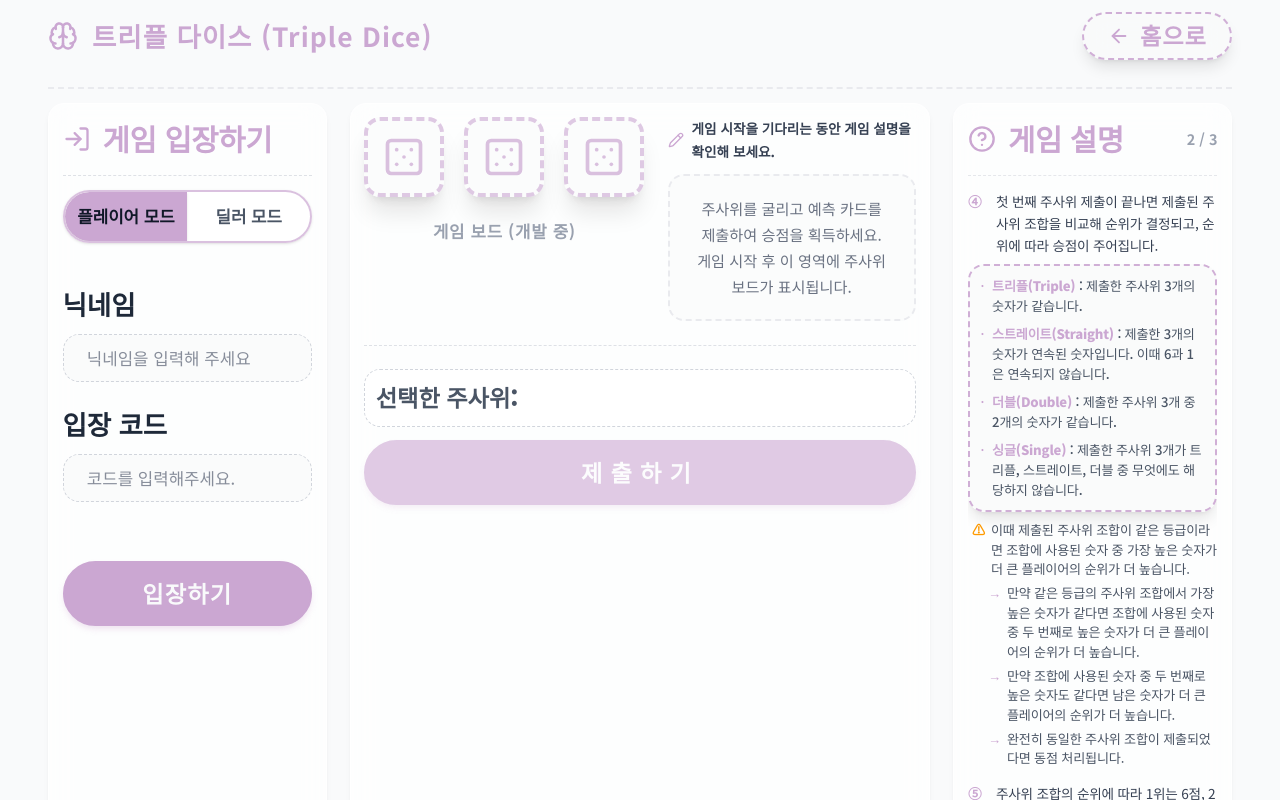
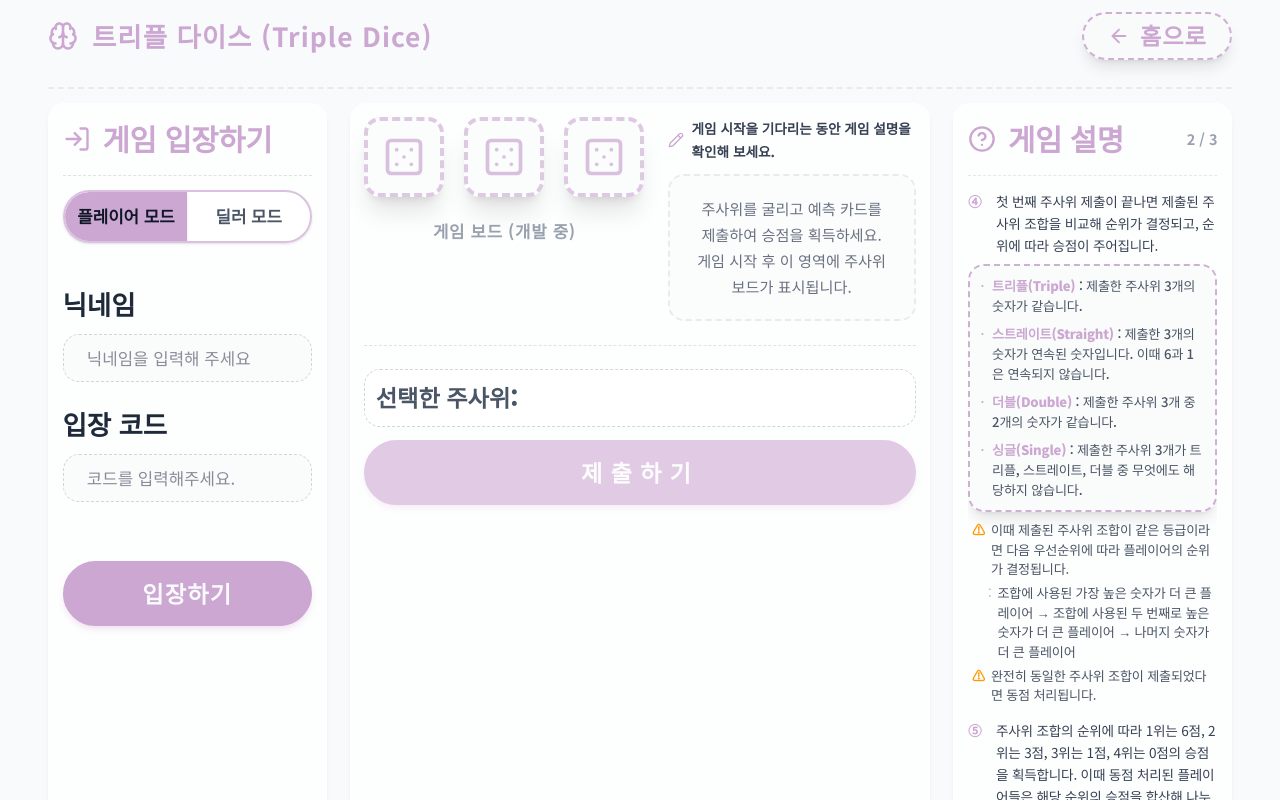
Before and after one commit to rlawlsdnjs78-infinity/infinitymath, a Next.js app: page /triple-dice in a window 1280 px wide. Both pictures are taken after a click on the button "다음". Shown: the top 800 px of the page. Built offline with nearby package versions, Linux system fonts and the light colour scheme; a web font is replaced by a local one.

Commit message:
fix: 트리플 다이스 ④ 동점 처리 규칙 문구 간결화

```diff
--- a/src/app/triple-dice/page.tsx
+++ b/src/app/triple-dice/page.tsx
@@ -436,18 +436,14 @@ export default function TripleDicePage() {
                       <div className="flex flex-col gap-1" style={{ paddingLeft: "0.25rem" }}>
                         <div className="flex items-start gap-1.5 text-gray-600" style={{ fontSize: "0.82rem", lineHeight: "1.5", letterSpacing: "-0.015em" }}>
                           <span className="flex-shrink-0 font-bold text-amber-500 mt-0.5">⚠</span>
-                          <span>이때 제출된 주사위 조합이 같은 등급이라면 조합에 사용된 숫자 중 가장 높은 숫자가 더 큰 플레이어의 순위가 더 높습니다.</span>
+                          <span>이때 제출된 주사위 조합이 같은 등급이라면 다음 우선순위에 따라 플레이어의 순위가 결정됩니다.</span>
                         </div>
                         <div className="flex items-start gap-1.5 text-gray-600" style={{ fontSize: "0.82rem", lineHeight: "1.5", letterSpacing: "-0.015em", paddingLeft: "1rem" }}>
-                          <span className="flex-shrink-0 text-[#CBA7D2] mt-0.5">→</span>
-                          <span>만약 같은 등급의 주사위 조합에서 가장 높은 숫자가 같다면 조합에 사용된 숫자 중 두 번째로 높은 숫자가 더 큰 플레이어의 순위가 더 높습니다.</span>
+                          <span className="flex-shrink-0 text-[#CBA7D2] mt-0.5">:</span>
+                          <span>조합에 사용된 가장 높은 숫자가 더 큰 플레이어 → 조합에 사용된 두 번째로 높은 숫자가 더 큰 플레이어 → 나머지 숫자가 더 큰 플레이어</span>
                         </div>
-                        <div className="flex items-start gap-1.5 text-gray-600" style={{ fontSize: "0.82rem", lineHeight: "1.5", letterSpacing: "-0.015em", paddingLeft: "1rem" }}>
-                          <span className="flex-shrink-0 text-[#CBA7D2] mt-0.5">→</span>
-                          <span>만약 조합에 사용된 숫자 중 두 번째로 높은 숫자도 같다면 남은 숫자가 더 큰 플레이어의 순위가 더 높습니다.</span>
-                        </div>
-                        <div className="flex items-start gap-1.5 text-gray-600" style={{ fontSize: "0.82rem", lineHeight: "1.5", letterSpacing: "-0.015em", paddingLeft: "1rem" }}>
-                          <span className="flex-shrink-0 text-[#CBA7D2] mt-0.5">→</span>
+                        <div className="flex items-start gap-1.5 text-gray-600" style={{ fontSize: "0.82rem", lineHeight: "1.5", letterSpacing: "-0.015em" }}>
+                          <span className="flex-shrink-0 font-bold text-amber-500 mt-0.5">⚠</span>
                           <span>완전히 동일한 주사위 조합이 제출되었다면 동점 처리됩니다.</span>
                         </div>
                       </div>
```
